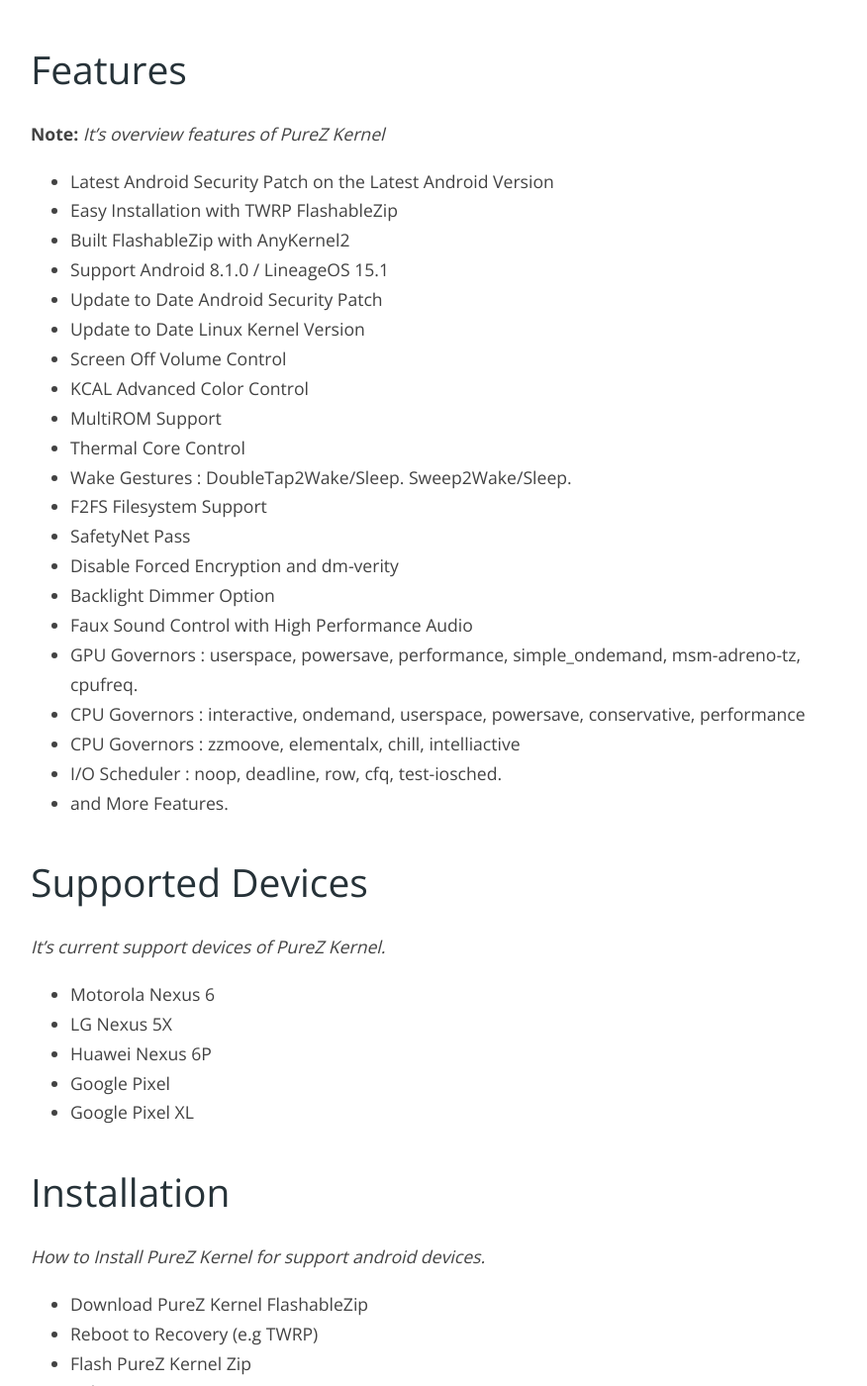
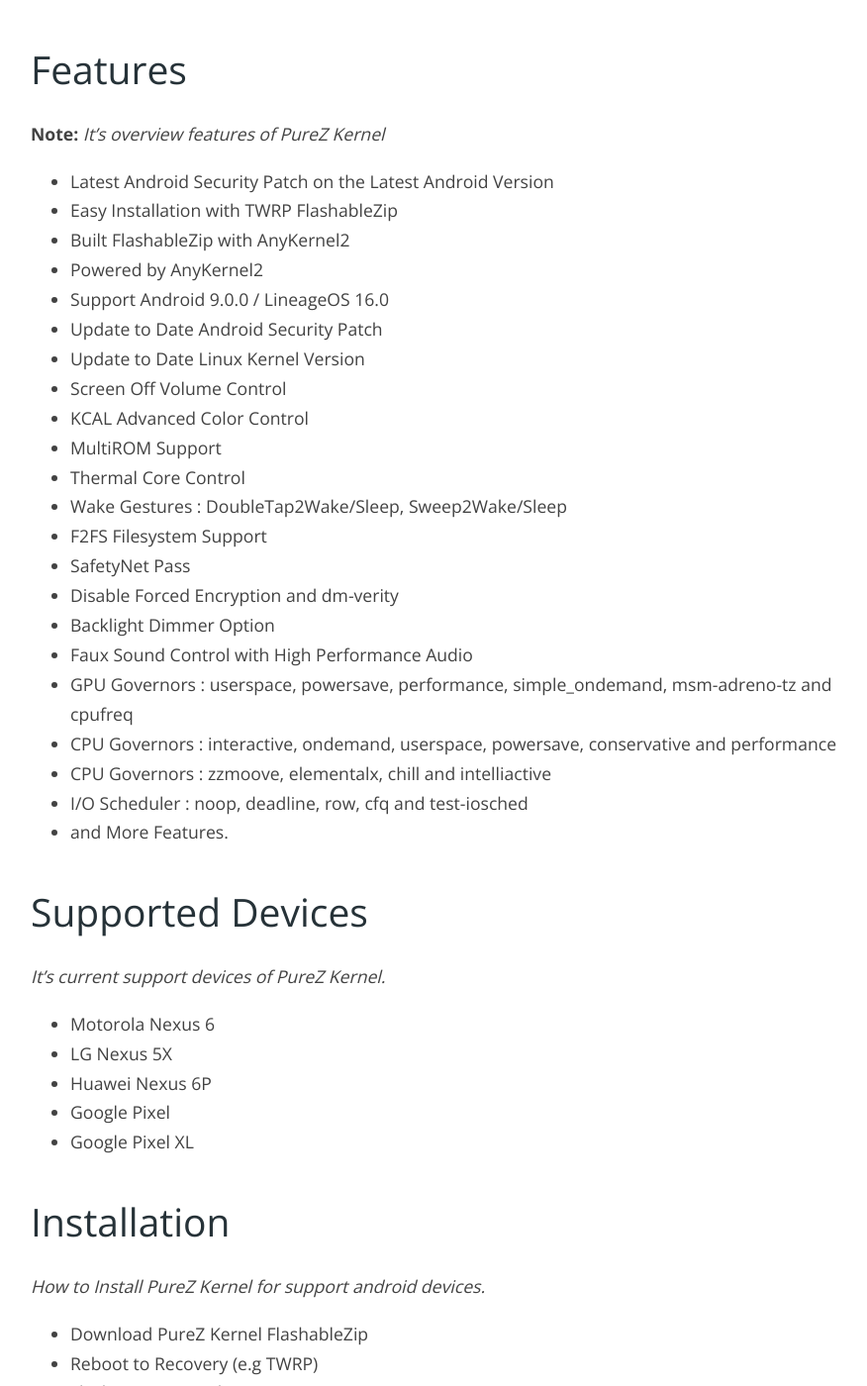
Before and after one commit to zawzaww/zawzaww.github.io, a Jekyll site: the page built from pages/purez-kernel.md, in a window 1280 px wide and 1400 px high, scrolled down 891 px. Shown: the whole window at 99% size, without its empty margins (193-1069 px from the left). Built offline with Jekyll 4.4.1, drawn with Linux system fonts in a browser that asks for light colours; some of the changed text lies outside the part shown.

Commit message:
pages: purez-kernel: Update overview kernel features for android pie
Signed-off-by: Zaw Zaw <mczawzaw12@outlook.com>

```diff
--- a/pages/purez-kernel.md
+++ b/pages/purez-kernel.md
@@ -16,23 +16,24 @@
 - Latest Android Security Patch on the Latest Android Version
 - Easy Installation with TWRP FlashableZip
 - Built FlashableZip with AnyKernel2
-- Support Android 8.1.0 / LineageOS 15.1
+- Powered by AnyKernel2
+- Support Android 9.0.0 / LineageOS 16.0
 - Update to Date Android Security Patch
 - Update to Date Linux Kernel Version
 - Screen Off Volume Control
 - KCAL Advanced Color Control
 - MultiROM Support
 - Thermal Core Control
-- Wake Gestures : DoubleTap2Wake/Sleep. Sweep2Wake/Sleep.
+- Wake Gestures : DoubleTap2Wake/Sleep, Sweep2Wake/Sleep
 - F2FS Filesystem Support
 - SafetyNet Pass
 - Disable Forced Encryption and dm-verity
 - Backlight Dimmer Option
 - Faux Sound Control with High Performance Audio
-- GPU Governors : userspace, powersave, performance, simple_ondemand, msm-adreno-tz, cpufreq.
-- CPU Governors : interactive, ondemand, userspace, powersave, conservative, performance
-- CPU Governors : zzmoove, elementalx, chill, intelliactive
-- I/O Scheduler : noop, deadline, row, cfq, test-iosched.
+- GPU Governors : userspace, powersave, performance, simple_ondemand, msm-adreno-tz and cpufreq
+- CPU Governors : interactive, ondemand, userspace, powersave, conservative and performance
+- CPU Governors : zzmoove, elementalx, chill and intelliactive
+- I/O Scheduler : noop, deadline, row, cfq and test-iosched
 - and More Features.
 
 
```
Also changed, not shown: other parts of pages/purez-kernel.md (+4 -0 lines).
